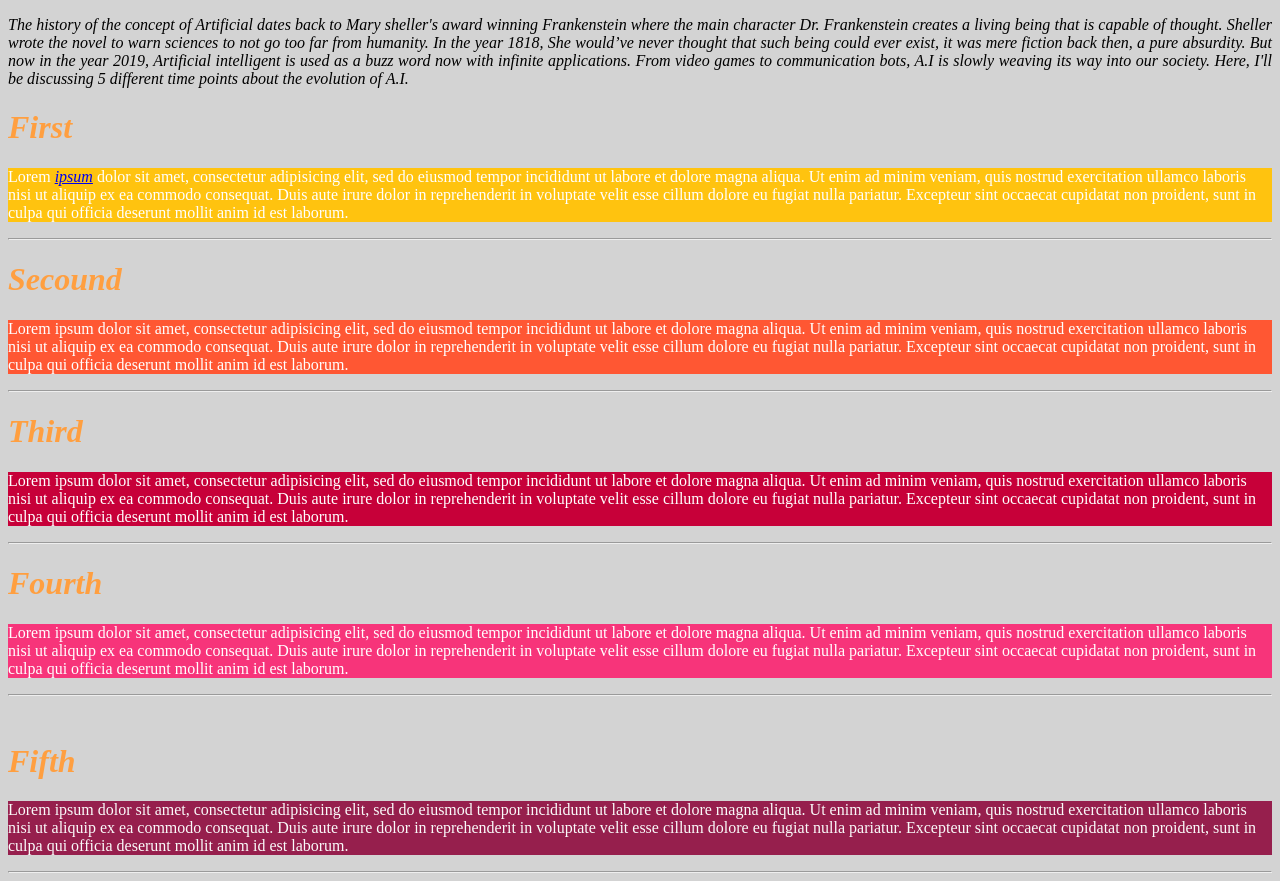
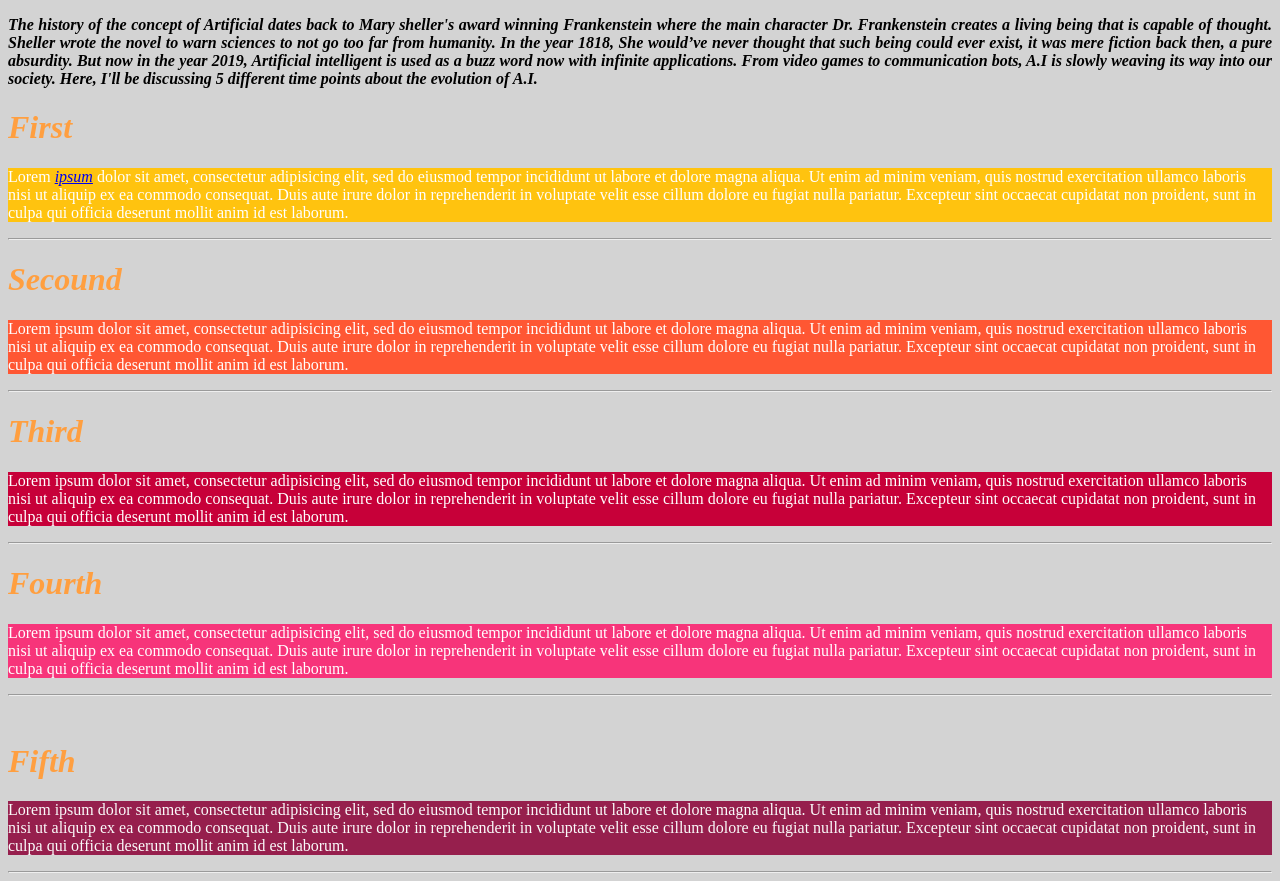
Before and after one commit to NabeelRazeq/Reserch, a plain HTML site: page index.html in a window 1280 px wide. Drawn offline with Linux system fonts and the light colour scheme.

Commit message:
Update styles.css

```diff
--- a/styles.css
+++ b/styles.css
@@ -45,7 +45,8 @@ p{
 }
 header p{
   color:Black;
-  font-size:20;
-  font-style: oblique;
+  font-size:26;
+  font-style: italic;
   text-align:justify;
+  font-weight:bold;
 }
```
